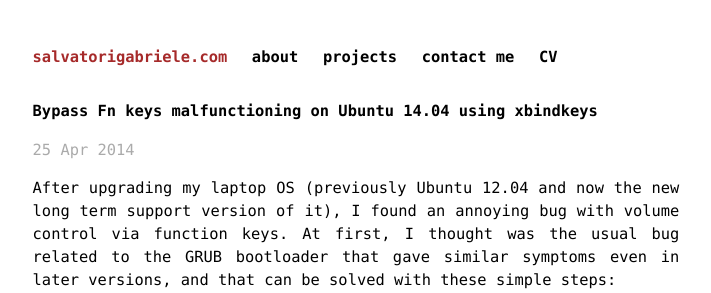
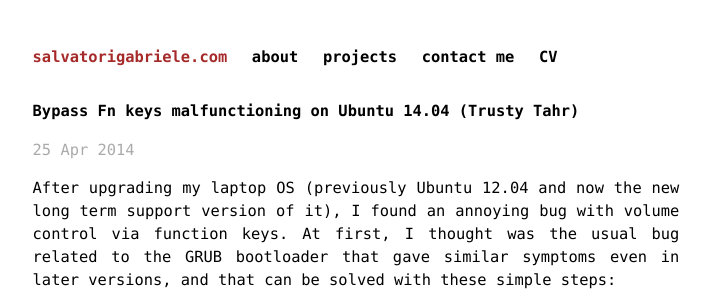
Before and after one commit to gsalvatori/salvatorigabriele.com, a Jekyll site: the page built from _posts/2014-04-25-Bypass-Fn-keys-malfunctioning-on-Ubuntu-Trusty-Tahr.markdown, in a window 1280 px wide. Shown: the top 293 px of the page, without its empty margins (284-995 px from the left). Built offline with Jekyll 4.4.1, drawn with Linux system fonts in a browser that asks for light colours; Markdown is read by kramdown in place of the engine named in the settings; comment, search, counter and statistics services are not loaded.

Commit message:
Update 2014-04-25-Bypass-Fn-keys-malfunctioning-on-Ubuntu-Trusty-Tahr.markdown

```diff
--- a/_posts/2014-04-25-Bypass-Fn-keys-malfunctioning-on-Ubuntu-Trusty-Tahr.markdown
+++ b/_posts/2014-04-25-Bypass-Fn-keys-malfunctioning-on-Ubuntu-Trusty-Tahr.markdown
@@ -1,6 +1,6 @@
 ---
 layout: post
-title:  "Bypass Fn keys malfunctioning on Ubuntu 14.04 using xbindkeys"
+title:  "Bypass Fn keys malfunctioning on Ubuntu 14.04 (Trusty Tahr)"
 date:   2014-04-25 22:49:00
 categories: guides
 ---
```
